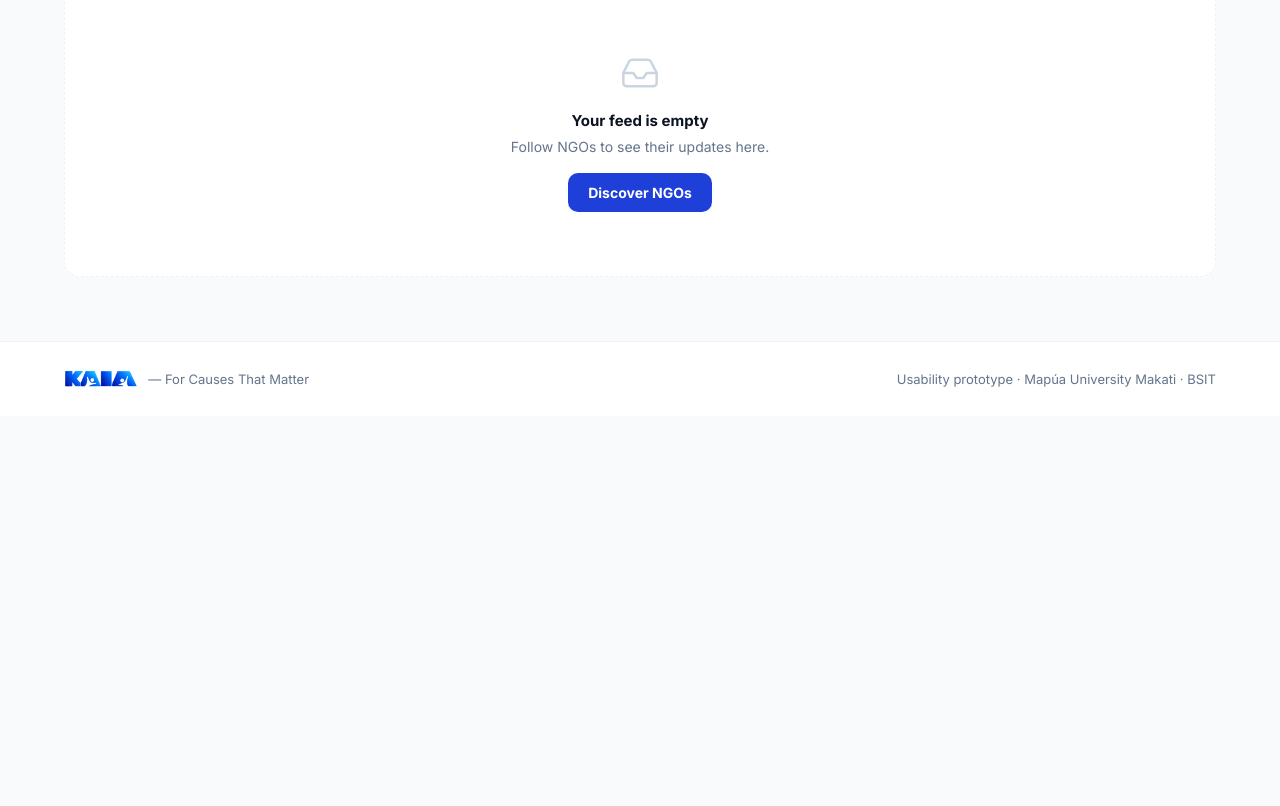
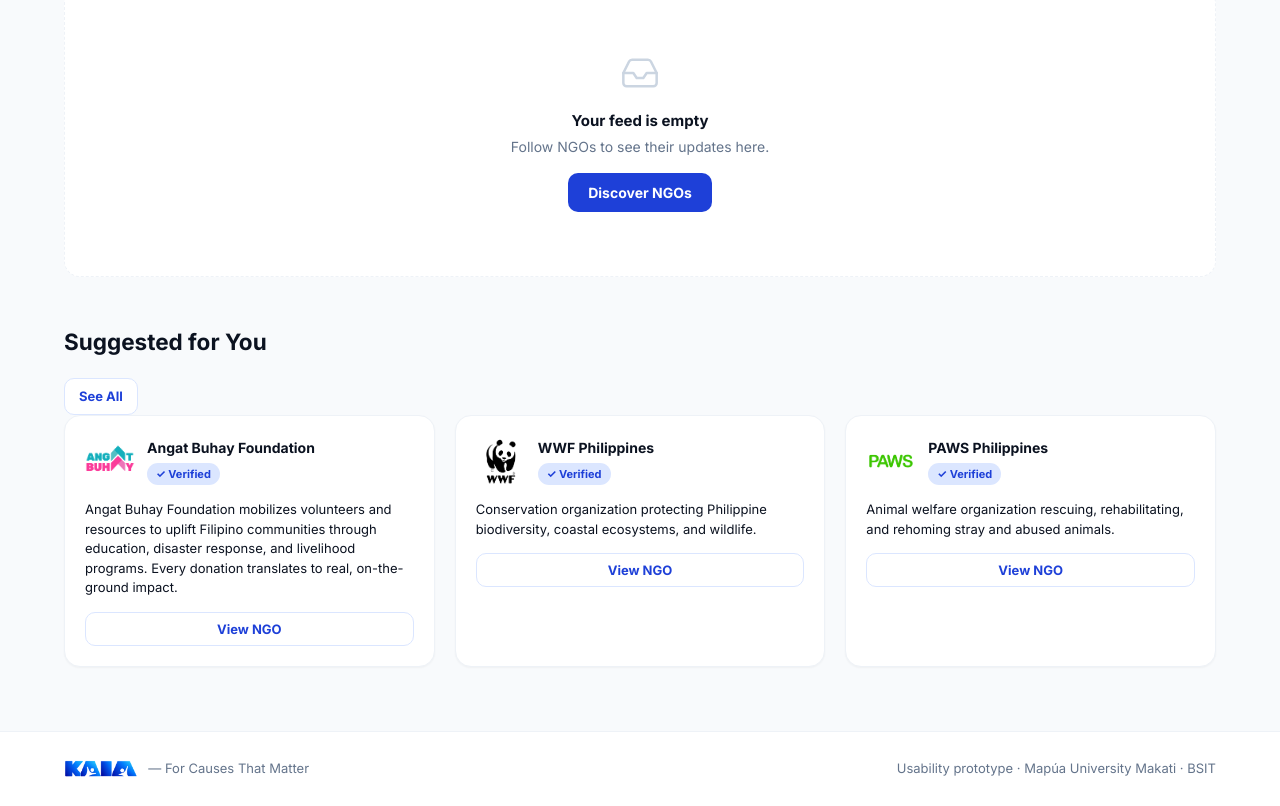
Before and after one commit to StevenMacabebe05/KAIA, a React (Vite) app in the folder client/: page / in a window 1280 px wide. Shown: the part 793-1599 px from the top of the page. Before the commit the page ends 1209 px from the top, so only its background shows below. Built offline with nearby package versions, Linux system fonts and the light colour scheme.

Commit message:
home try suggested 4 u

```diff
--- a/client/src/pages/Home.jsx
+++ b/client/src/pages/Home.jsx
@@ -21,10 +21,17 @@
   const store = useActivity()
 
   const followedIds = user ? store.getFollowedNgoIds(user.id) : []
+
   const allPosts = [...POSTS, ...store.getExtraPosts()]
     .filter((p) => followedIds.includes(p.ngoId))
     .sort((a, b) => new Date(b.createdAt) - new Date(a.createdAt))
+
   const getNgo = (id) => NGOS.find((n) => n.id === id)
+
+  // NGOs the user does not currently follow
+  const suggestedNgos = NGOS
+    .filter((ngo) => !followedIds.includes(ngo.id))
+    .slice(0, 3)
 
   return (
     <div className="container">
@@ -37,35 +44,45 @@
             <span className="pulse-dot" />
             Live now · {NGOS.length} NGOs · {allPosts.length} updates
           </div>
+
           <h1>
             Everyone has something
             <br />
             they can{' '}
             <span className="gradient-text-orange">contribute</span>.
           </h1>
+
           <p>
             KAIA connects you with verified Filipino NGOs — donate,
             volunteer, follow, or simply spread awareness. Support
             happens in many forms.
           </p>
+
           <div className="hero-actions">
-            <Link to="/discover" className="btn btn-white btn-lg btn-shimmer">
+            <Link
+              to="/discover"
+              className="btn btn-white btn-lg btn-shimmer"
+            >
               Discover NGOs
               <Icon name="arrow-right" size={16} />
             </Link>
+
             <Link to="/donate" className="btn btn-outline-white btn-lg">
               Browse campaigns
             </Link>
           </div>
+
           <div className="hero-stats">
             <div className="hero-stat">
               <div className="hero-stat-value">6</div>
               <div className="hero-stat-label">Verified NGOs</div>
             </div>
+
             <div className="hero-stat">
               <div className="hero-stat-value">₱250k+</div>
               <div className="hero-stat-label">Raised this month</div>
             </div>
+
             <div className="hero-stat">
               <div className="hero-stat-value">1,200+</div>
               <div className="hero-stat-label">Volunteer hours</div>
@@ -77,20 +94,31 @@
       {/* ---------- FEED HEADER ---------- */}
       <div className="section-heading">
         <h2>From NGOs you follow</h2>
+
         <div className="section-heading-bar" />
+
         <Link to="/discover" className="btn btn-ghost btn-sm">
-          Find more NGOs
+          Follow to See More
         </Link>
       </div>
 
+      {/* ---------- FEED ---------- */}
       {allPosts.length === 0 ? (
         <EmptyState
           icon="inbox"
           title="Your feed is empty"
           message="Follow NGOs to see their updates here."
           action={
-            <Link to="/discover" style={{ marginTop: 16, display: 'inline-block' }}>
-              <button className="btn btn-primary">Discover NGOs</button>
+            <Link
+              to="/discover"
+              style={{
+                marginTop: 16,
+                display: 'inline-block',
+              }}
+            >
+              <button className="btn btn-primary">
+                Discover NGOs
+              </button>
             </Link>
           }
         />
@@ -98,29 +126,59 @@
         <div className="grid grid-2">
           {allPosts.map((post) => {
             const ngo = getNgo(post.ngoId)
+
             if (!ngo) return null
+
             return (
-              <article key={post.id} className="card card-hover">
-                <div className="row" style={{ marginBottom: 14 }}>
+              <article
+                key={post.id}
+                className="card card-hover"
+              >
+                <div
+                  className="row"
+                  style={{ marginBottom: 14 }}
+                >
                   <img
                     src={ngo.logo}
                     alt={ngo.name}
-                    style={{ width: 44, height: 44, borderRadius: 10, objectFit: 'cover' }}
+                    style={{
+                      width: 44,
+                      height: 44,
+                      borderRadius: 10,
+                      objectFit: 'cover',
+                    }}
                   />
-                  <div style={{ flex: 1, minWidth: 0 }}>
+
+                  <div
+                    style={{
+                      flex: 1,
+                      minWidth: 0,
+                    }}
+                  >
                     <Link
                       to={`/ngo/${ngo.id}`}
-                      style={{ fontWeight: 700, color: 'var(--ink-900)', fontSize: 14 }}
+                      style={{
+                        fontWeight: 700,
+                        color: 'var(--ink-900)',
+                        fontSize: 14,
+                      }}
                     >
                       {ngo.name}
                     </Link>
+
                     <div style={{ marginTop: 2 }}>
                       <VerifiedBadge verified={ngo.verified} />
                     </div>
                   </div>
                 </div>
 
-                <p style={{ margin: '0 0 14px', fontSize: 14, lineHeight: 1.55 }}>
+                <p
+                  style={{
+                    margin: '0 0 14px',
+                    fontSize: 14,
+                    lineHeight: 1.55,
+                  }}
+                >
                   {post.content}
                 </p>
 
@@ -128,15 +186,33 @@
                   <img
                     src={post.image}
                     alt=""
-                    style={{ width: '100%', borderRadius: 10, marginBottom: 14 }}
+                    style={{
+                      width: '100%',
+                      borderRadius: 10,
+                      marginBottom: 14,
+                    }}
                   />
                 )}
 
-                <div style={{ display: 'flex', gap: 8 }}>
-                  <Link to={`/ngo/${ngo.id}`} style={{ flex: 1 }}>
-                    <button className="btn btn-ghost btn-block btn-sm">View NGO</button>
+                <div
+                  style={{
+                    display: 'flex',
+                    gap: 8,
+                  }}
+                >
+                  <Link
+                    to={`/ngo/${ngo.id}`}
+                    style={{ flex: 1 }}
+                  >
+                    <button className="btn btn-ghost btn-block btn-sm">
+                      View NGO
+                    </button>
                   </Link>
-                  <Link to="/donate" style={{ flex: 1 }}>
+
+                  <Link
+                    to="/donate"
+                    style={{ flex: 1 }}
+                  >
                     <button className="btn btn-accent btn-block btn-sm">
                       <Icon name="heart" size={14} />
                       Donate
@@ -148,6 +224,91 @@
           })}
         </div>
       )}
+
+      {/* ---------- SUGGESTED FOR YOU ---------- */}
+      {suggestedNgos.length > 0 && (
+        <section style={{ marginTop: 48 }}>
+          <div className="section-heading">
+            <h2>Suggested for You</h2>
+
+            <div className="section-heading-bar" />
+
+            <Link
+              to="/discover"
+              className="btn btn-ghost btn-sm"
+            >
+              See All
+            </Link>
+          </div>
+
+          <div className="grid grid-3">
+            {suggestedNgos.map((ngo) => (
+              <article
+                key={ngo.id}
+                className="card card-hover"
+              >
+                <div
+                  className="row"
+                  style={{ marginBottom: 14 }}
+                >
+                  <img
+                    src={ngo.logo}
+                    alt={ngo.name}
+                    style={{
+                      width: 50,
+                      height: 50,
+                      borderRadius: 10,
+                      objectFit: 'cover',
+                    }}
+                  />
+
+                  <div
+                    style={{
+                      flex: 1,
+                      minWidth: 0,
+                    }}
+                  >
+                    <Link
+                      to={`/ngo/${ngo.id}`}
+                      style={{
+                        fontWeight: 700,
+                        color: 'var(--ink-900)',
+                        fontSize: 14,
+                      }}
+                    >
+                      {ngo.name}
+                    </Link>
+
+                    <div style={{ marginTop: 2 }}>
+                      <VerifiedBadge
+                        verified={ngo.verified}
+                      />
+                    </div>
+                  </div>
+                </div>
+
+                {ngo.description && (
+                  <p
+                    style={{
+                      margin: '0 0 14px',
+                      fontSize: 13,
+                      lineHeight: 1.5,
+                    }}
+                  >
+                    {ngo.description}
+                  </p>
+                )}
+
+                <Link to={`/ngo/${ngo.id}`}>
+                  <button className="btn btn-ghost btn-block btn-sm">
+                    View NGO
+                  </button>
+                </Link>
+              </article>
+            ))}
+          </div>
+        </section>
+      )}
     </div>
   )
 }
```
